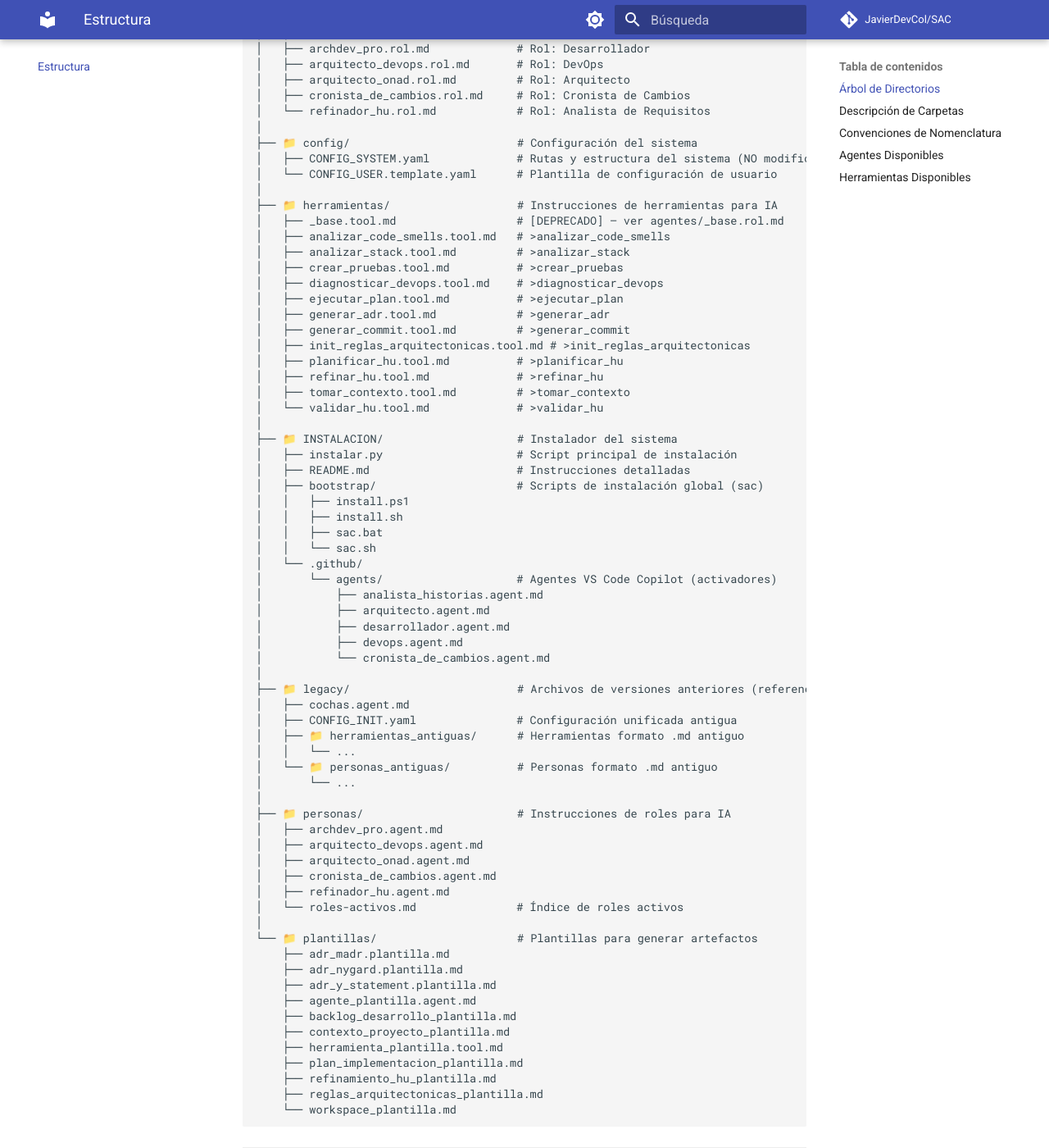
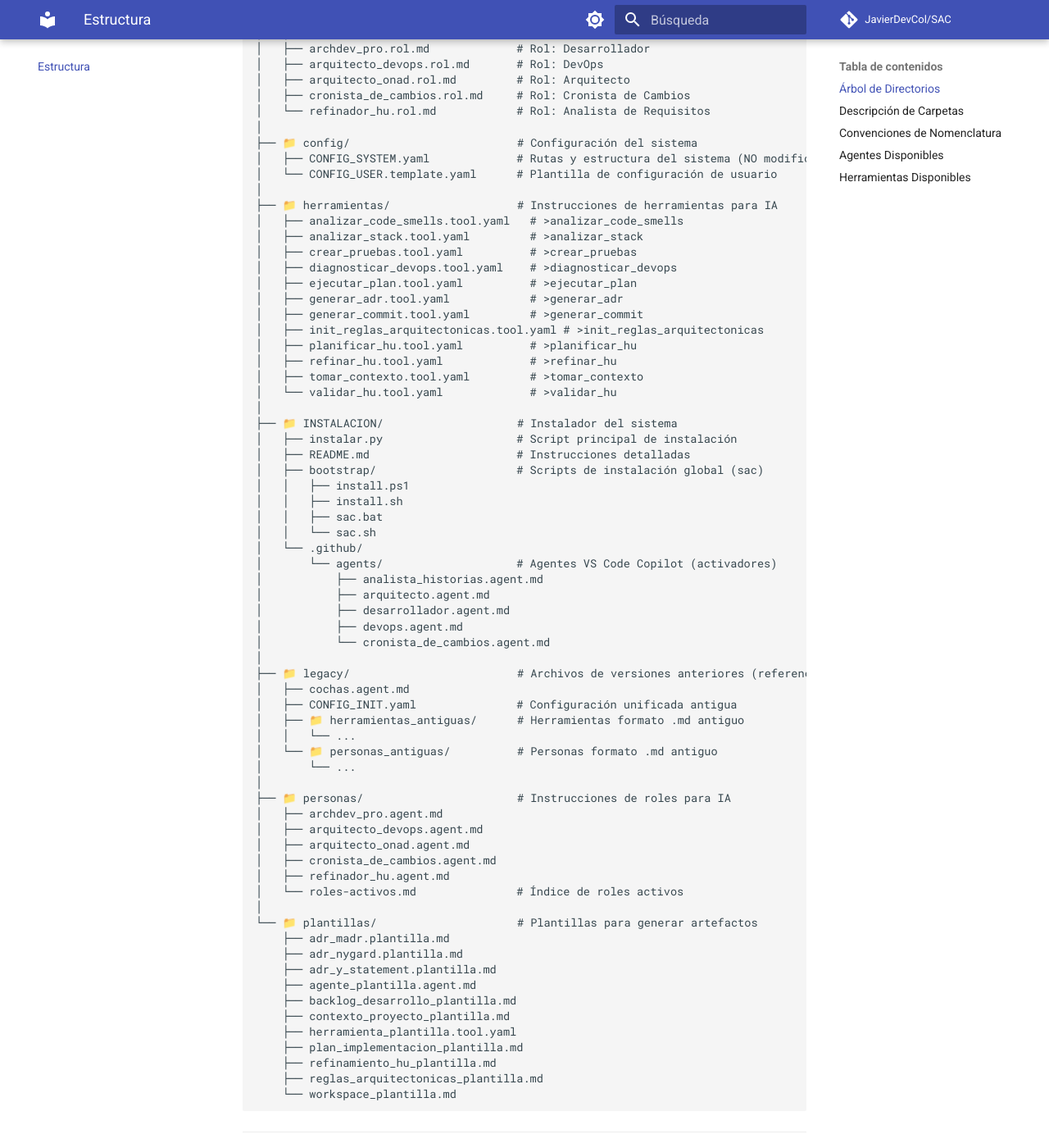
Before and after one commit to JavierDevCol/SAC, an MkDocs documentation site: the page built from docs/estructura_directorio.md, in a window 1280 px wide and 1400 px high, scrolled down 977 px. Shown: the whole window at 82% size. Built offline with MkDocs 1.6.1 and Material for MkDocs 9.7.7, drawn with Linux system fonts in a browser that asks for light colours; comment, search, counter and statistics services are not loaded; some of the changed text lies outside the part shown.

Commit message:
docs: actualizar todas las referencias de .tool.md a .tool.yaml en documentacion

```diff
--- a/docs/estructura_directorio.md
+++ b/docs/estructura_directorio.md
@@ -51,19 +51,18 @@ ia_prompts/
 │   └── CONFIG_USER.template.yaml      # Plantilla de configuración de usuario
 │
 ├── 📁 herramientas/                   # Instrucciones de herramientas para IA
-│   ├── _base.tool.md                  # [DEPRECADO] — ver agentes/_base.rol.md
-│   ├── analizar_code_smells.tool.md   # >analizar_code_smells
-│   ├── analizar_stack.tool.md         # >analizar_stack
-│   ├── crear_pruebas.tool.md          # >crear_pruebas
-│   ├── diagnosticar_devops.tool.md    # >diagnosticar_devops
-│   ├── ejecutar_plan.tool.md          # >ejecutar_plan
-│   ├── generar_adr.tool.md            # >generar_adr
-│   ├── generar_commit.tool.md         # >generar_commit
-│   ├── init_reglas_arquitectonicas.tool.md # >init_reglas_arquitectonicas
-│   ├── planificar_hu.tool.md          # >planificar_hu
-│   ├── refinar_hu.tool.md             # >refinar_hu
-│   ├── tomar_contexto.tool.md         # >tomar_contexto
-│   └── validar_hu.tool.md             # >validar_hu
+│   ├── analizar_code_smells.tool.yaml   # >analizar_code_smells
+│   ├── analizar_stack.tool.yaml         # >analizar_stack
+│   ├── crear_pruebas.tool.yaml          # >crear_pruebas
+│   ├── diagnosticar_devops.tool.yaml    # >diagnosticar_devops
+│   ├── ejecutar_plan.tool.yaml          # >ejecutar_plan
+│   ├── generar_adr.tool.yaml            # >generar_adr
+│   ├── generar_commit.tool.yaml         # >generar_commit
+│   ├── init_reglas_arquitectonicas.tool.yaml # >init_reglas_arquitectonicas
+│   ├── planificar_hu.tool.yaml          # >planificar_hu
+│   ├── refinar_hu.tool.yaml             # >refinar_hu
+│   ├── tomar_contexto.tool.yaml         # >tomar_contexto
+│   └── validar_hu.tool.yaml             # >validar_hu
 │
 ├── 📁 INSTALACION/                    # Instalador del sistema
 │   ├── instalar.py                    # Script principal de instalación
@@ -104,7 +103,7 @@ ia_prompts/
     ├── agente_plantilla.agent.md
     ├── backlog_desarrollo_plantilla.md
     ├── contexto_proyecto_plantilla.md
-    ├── herramienta_plantilla.tool.md
+    ├── herramienta_plantilla.tool.yaml
     ├── plan_implementacion_plantilla.md
     ├── refinamiento_hu_plantilla.md
     ├── reglas_arquitectonicas_plantilla.md
@@ -120,7 +119,7 @@ ia_prompts/
 | `docs/` | Documentación de autor y usuario (guías, índices, ejemplos) | ❌ |
 | `agentes/` | Roles SAC — archivos `.rol.md` con personalidad e instrucciones para IA | ✅ |
 | `config/` | Configuración del sistema SAC (`CONFIG_SYSTEM.yaml`, `CONFIG_USER`) | ✅ |
-| `herramientas/` | Archivos `.tool.md` con instrucciones de herramientas para IA | ✅ |
+| `herramientas/` | Archivos `.tool.yaml` con instrucciones de herramientas para IA | ✅ |
 | `plantillas/` | Plantillas para generar artefactos del proyecto | ✅ |
 | `reglas/` | Reglas especializadas por tecnología (Mermaid, etc.) | ✅ |
 | `INSTALACION/` | Script de instalación, bootstrap global y activadores VS Code | ❌ |
@@ -133,7 +132,7 @@ ia_prompts/
 |-----------------|-----------|-----------|---------|
 | Rol SAC | `.rol.md` | IA | `arquitecto_onad.rol.md` |
 | Agente VS Code | `.agent.md` | VS Code + IA | `arquitecto.agent.md` |
-| Herramienta | `.tool.md` | IA | `refinar_hu.tool.md` |
+| Herramienta | `.tool.yaml` | IA | `refinar_hu.tool.yaml` |
 | Configuración | `.yaml` | Sistema | `CONFIG_SYSTEM.yaml` |
 | Documentación | `.md` | Humanos | `guia_comandos.md` |
 
```
Also changed, not shown: CHANGELOG.md (+1 -1 lines), INSTALACION/README.md (+1 -1 lines), README.md (+1 -1 lines), docs/HERRAMIENTAS.md (+14 -14 lines), docs/README_PLANTILLA.md (+11 -11 lines), docs/guias/guia_creacion_roles.md (+5 -5 lines).
